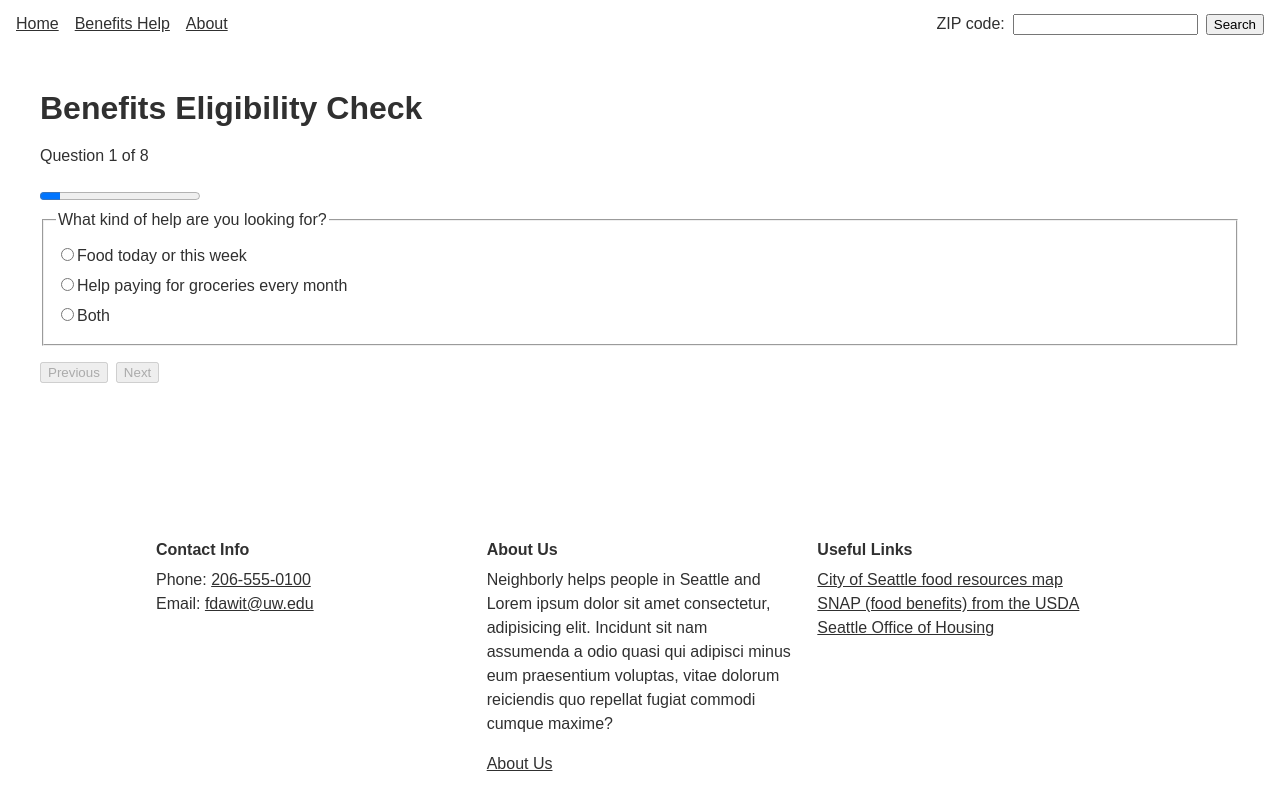
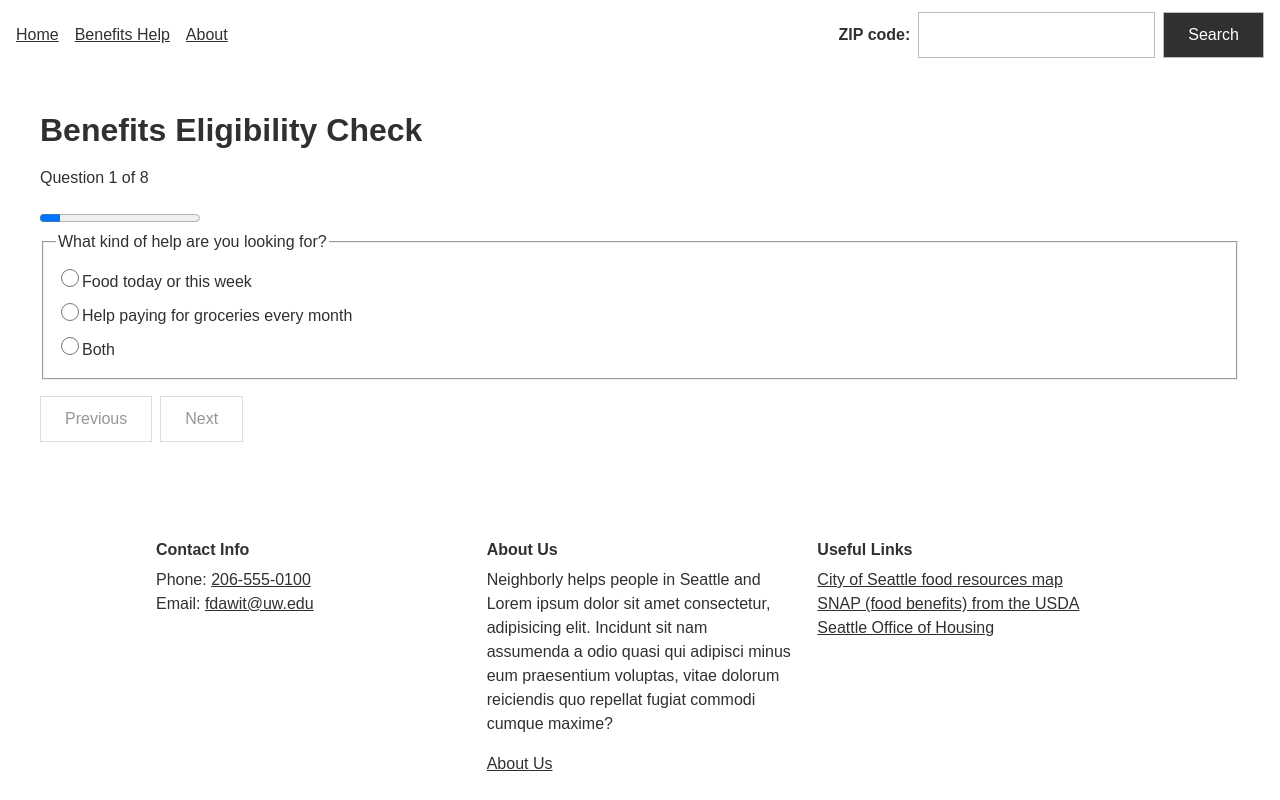
Before and after one commit to fdawit/info442G, a React (Vite) app: page /benefits-check in a window 1280 px wide. Built offline with nearby package versions, Linux system fonts and the light colour scheme.

Commit message:
Unify form control styles

```diff
--- a/src/components/Dropdown.jsx
+++ b/src/components/Dropdown.jsx
@@ -2,7 +2,7 @@
 
 export default function Dropdown({ id, label, value, options, onChange }) {
   return (
-    <div>
+    <div className="form-field">
       <label htmlFor={id}>{label}</label>
       <select id={id} value={value} onChange={(event) => onChange(event.target.value)}>
         {options.map((option) => (
--- a/src/components/ZipSearchBar.css
+++ b/src/components/ZipSearchBar.css
@@ -10,5 +10,4 @@
 .zip-search-error {
     flex-basis: 100%;
     margin: 0;
-    color: #FF2C2C;
 }
--- a/src/index.css
+++ b/src/index.css
@@ -61,3 +61,58 @@ main, .footer {
     font-size: 28px;
   }
 }
+
+button, input, select {
+  font: inherit;
+}
+button, input[type="text"], input[type="number"], select {
+  min-height: 44px;
+  border: 1px solid #bdbdbd;
+  border-radius: 0;
+  padding: 10px 14px;
+  color: #303030;
+  background: #fff;
+}
+button {
+  padding: 10px 24px;
+  cursor: pointer;
+}
+button[type="submit"] {
+  background: #303030;
+  color: #fff;
+}
+button:hover:not(:disabled) {
+  background: #e5e5e5;
+  color: #303030;
+}
+button:disabled {
+  opacity: 0.5;
+  cursor: not-allowed;
+}
+input[type="checkbox"], input[type="radio"] {
+  flex-shrink: 0;
+  width: 18px;
+  height: 18px;
+  accent-color: #303030;
+}
+.form-field {
+  display: flex;
+  flex-direction: column;
+  gap: 6px;
+  min-width: 0;
+}
+.form-field select {
+  width: 100%;
+}
+.zip-search input {
+  flex: 1;
+  min-width: 0;
+}
+.zip-search label {
+  font-weight: bold;
+}
+.zip-search-error, main [role="alert"] {
+  padding: 12px 16px;
+  background: #f4f4f4;
+  font-weight: bold;
+}
```
